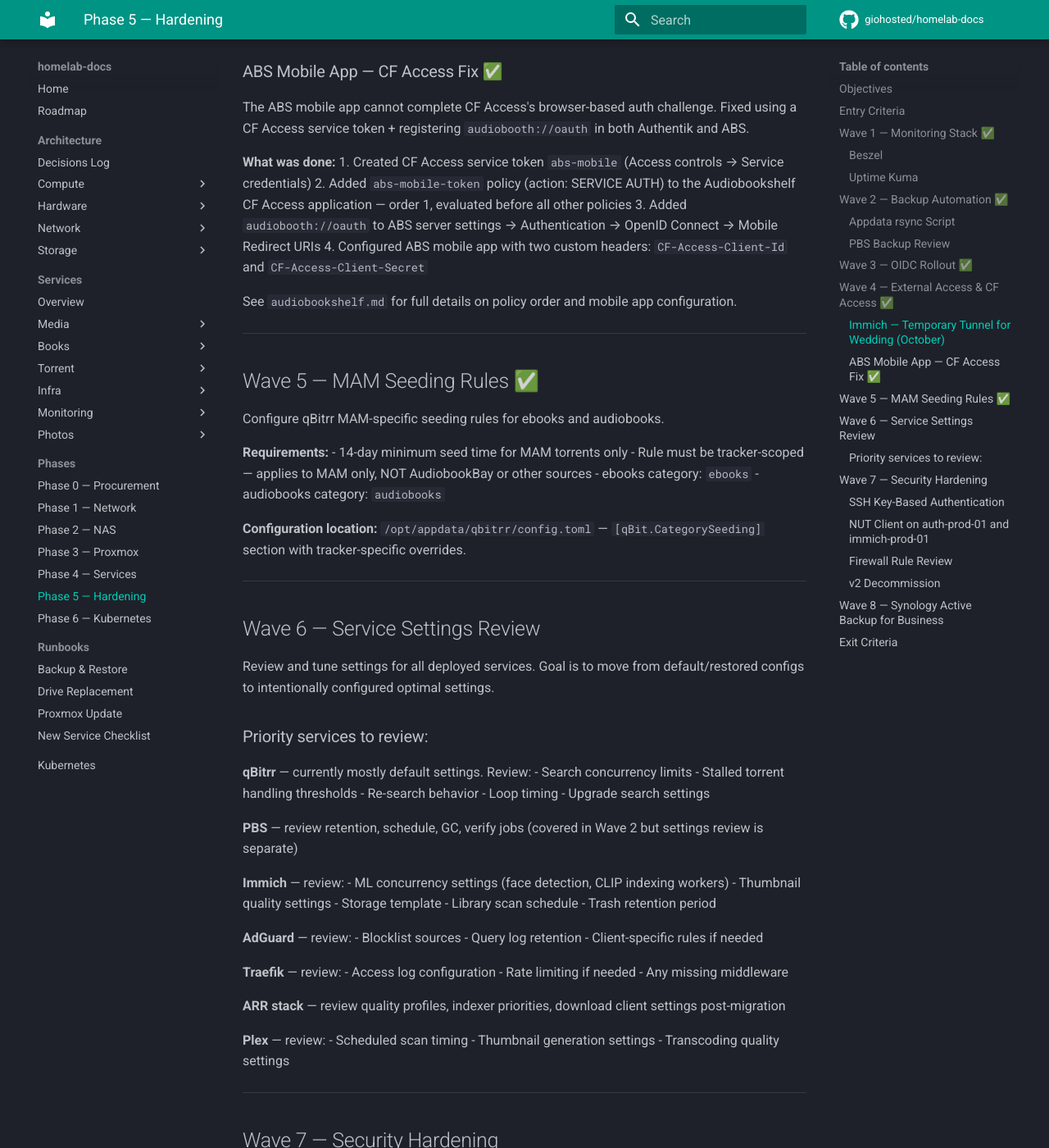
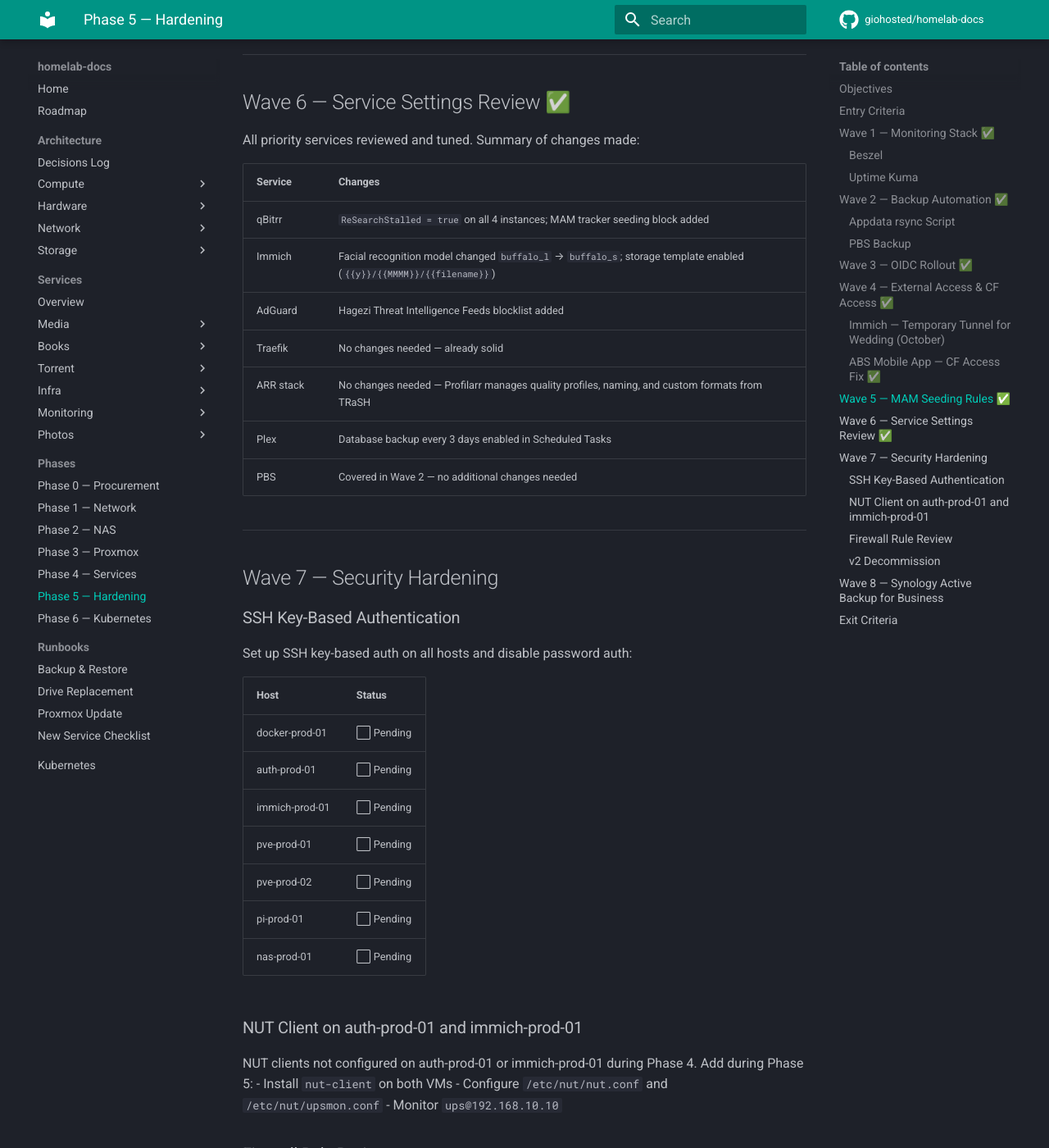
Before and after one commit to giohosted/homelab-docs, an MkDocs documentation site: the page built from docs/phases/phase-5-hardening.md, in a window 1280 px wide and 1400 px high, scrolled down 4414 px. Shown: the whole window at 82% size. Built offline with MkDocs 1.6.1 and Material for MkDocs 9.7.7, drawn with Linux system fonts in a browser that asks for light colours; comment, search, counter and statistics services are not loaded; some of the changed text lies outside the part shown.

Commit message:
updated phases/phase-5-hardening.md to reflect current state of phase 5

````diff
--- a/docs/phases/phase-5-hardening.md
+++ b/docs/phases/phase-5-hardening.md
@@ -25,9 +25,9 @@
 
 ### Beszel
 
-Deploy Beszel agent on all hosts — metrics server already running on pi-prod-01.
+Deployed Beszel agents on all 7 hosts — hub runs as a systemd binary service on pi-prod-01.
 
-**Hosts to deploy agents on:**
+**Hosts with agents:**
 - pve-prod-01
 - pve-prod-02
 - docker-prod-01
@@ -36,33 +36,18 @@
 - nas-prod-01
 - pi-prod-01 (local agent)
 
-**Prerequisite firewall rule (add before deploying):**
+**Firewall rule added:**
 - Source: VLAN 30 (192.168.30.0/24)
 - Destination: 192.168.10.20 TCP port 45876
 - Action: Allow
-- Reason: Beszel agents on VLAN 30 hosts must reach the Beszel server on VLAN 10
 
-**OIDC:** Configure Authentik OIDC for Beszel — requires `email_verified: true` custom scope.
+**OIDC:** Configured via Authentik — requires `email_verified: true` custom scope.
 
 ---
 
 ### Uptime Kuma
 
-Already running on pi-prod-01. Configure monitors for all v3 services:
-
-| Service | Monitor Type | URL/Host |
-|---------|-------------|---------|
-| Traefik | HTTP | `https://traefik.giohosted.com` |
-| Authentik | HTTP | `https://auth.giohosted.com` |
-| AdGuard primary | DNS | 192.168.30.10 |
-| AdGuard secondary | DNS | 192.168.30.15 |
-| docker-prod-01 | Ping | 192.168.30.11 |
-| auth-prod-01 | Ping | 192.168.30.13 |
-| immich-prod-01 | Ping | 192.168.30.14 |
-| pbs-prod-01 | Ping | 192.168.30.12 |
-| Plex | HTTP | `http://192.168.30.2:32400/web` |
-| Immich | HTTP | `https://photos.giohosted.com` |
-| Audiobookshelf | HTTP | `https://audiobooks.giohosted.com` |
+Running on pi-prod-01. 30 monitors configured (10 ping, 20 HTTP) covering all v3 hosts and services.
 
 ---
 
@@ -97,7 +82,7 @@
 
 ---
 
-### PBS Backup Review
+### PBS Backup
 
 PBS 4.1.4 on pbs-prod-01 (192.168.30.12). Datastore `nas-backups` mounted via NFS at `/mnt/backups/pbs` (NAS path: `/mnt/user/backups/pbs`).
 
@@ -115,26 +100,22 @@
 - Verify: every Saturday at 05:00
 
 **NAS share structure:**
-```
 /mnt/user/backups/
-├── pbs/          ← PBS datastore (owned by uid 34)
-├── appdata/      ← rsync appdata backups (owned by root)
-│   ├── docker-prod-01/
-│   ├── auth-prod-01/
-│   └── immich-prod-01/
-└── stacks/       ← rsync stacks backups (owned by root)
-    ├── docker-prod-01/
-    ├── auth-prod-01/
-    └── immich-prod-01/
-```
+├── pbs/ ← PBS datastore (owned by uid 34)
+├── appdata/ ← rsync appdata backups (owned by root)
+│ ├── docker-prod-01/
+│ ├── auth-prod-01/
+│ └── immich-prod-01/
+└── stacks/ ← rsync stacks backups (owned by root)
+├── docker-prod-01/
+├── auth-prod-01/
+└── immich-prod-01/
 
 > **Important:** PBS datastore must be scoped to `/mnt/backups/pbs` — not the share root `/mnt/backups`. PBS GC will fail with permission errors if it sees the `appdata` and `stacks` folders owned by root.
 
 ---
 
 ## Wave 3 — OIDC Rollout ✅
-
-Configure Authentik OIDC for remaining services that support it:
 
 | Service | Status | Notes |
 |---------|--------|-------|
@@ -153,11 +134,9 @@
 
 ### Immich — Temporary Tunnel for Wedding (October)
 
-Immich is LAN-only by default. Permanently exposing it externally is not needed — the tunnel route for `photos.giohosted.com` will be added temporarily the day before the wedding and removed a few days after.
+Immich is LAN-only by default. The tunnel route for `photos.giohosted.com` will be added temporarily the day before the wedding and removed a few days after. No CF Access policy — guests access the shared album directly via QR code, protected by Immich's built-in album password.
 
-**No CF Access policy** — guests access the shared album directly via QR code. Immich's built-in shared album password is the only gate.
-
-**Traefik file provider route** is already configured at `/opt/appdata/traefik/config/immich.yml` and verified working on LAN. No changes needed until October.
+**Traefik file provider route** already configured at `/opt/appdata/traefik/config/immich.yml` and verified working on LAN.
 
 **October checklist (day before wedding):**
 1. Cloudflare Zero Trust → Networks → Tunnels → homelab-v3 → Add public hostname:
@@ -171,13 +150,13 @@
 1. Remove the `photos.giohosted.com` route from the tunnel
 2. Immich returns to LAN-only
 
-> Immich server external domain is confirmed set to `https://photos.giohosted.com` in Administration → Server Settings.
+> Immich server external domain confirmed set to `https://photos.giohosted.com` in Administration → Server Settings.
 
 ---
 
 ### ABS Mobile App — CF Access Fix ✅
 
-The ABS mobile app cannot complete CF Access's browser-based auth challenge. Fixed using a CF Access service token + registering `audiobooth://oauth` in both Authentik and ABS.
+Fixed using a CF Access service token + registering `audiobooth://oauth` in both Authentik and ABS.
 
 **What was done:**
 1. Created CF Access service token `abs-mobile` (Access controls → Service credentials)
@@ -185,62 +164,35 @@
 3. Added `audiobooth://oauth` to ABS server settings → Authentication → OpenID Connect → Mobile Redirect URIs
 4. Configured ABS mobile app with two custom headers: `CF-Access-Client-Id` and `CF-Access-Client-Secret`
 
-See `audiobookshelf.md` for full details on policy order and mobile app configuration.
+See `audiobookshelf.md` for full details.
 
 ---
 
 ## Wave 5 — MAM Seeding Rules ✅
 
-Configure qBitrr MAM-specific seeding rules for ebooks and audiobooks.
+Configured qBitrr tracker-scoped seeding rules for MAM ebooks and audiobooks.
 
-**Requirements:**
-- 14-day minimum seed time for MAM torrents only
-- Rule must be tracker-scoped — applies to MAM only, NOT AudiobookBay or other sources
-- ebooks category: `ebooks`
-- audiobooks category: `audiobooks`
+**Rules applied:** 14-day minimum seed time, 1.0 minimum ratio, auto-remove on completion. Scoped to `myanonamouse.net` tracker only — AudiobookBay and other sources unaffected.
 
-**Configuration location:** `/opt/appdata/qbitrr/config.toml` — `[qBit.CategorySeeding]` section with tracker-specific overrides.
+**Configuration location:** `/opt/appdata/qbitrr/config.toml` — `[qBit.CategorySeeding.Trackers.myanonamouse]`
+
+See `qbitrr.md` for full configuration details.
 
 ---
 
-## Wave 6 — Service Settings Review
+## Wave 6 — Service Settings Review ✅
 
-Review and tune settings for all deployed services. Goal is to move from default/restored configs to intentionally configured optimal settings.
+All priority services reviewed and tuned. Summary of changes made:
 
-### Priority services to review:
-
-**qBitrr** — currently mostly default settings. Review:
-- Search concurrency limits
-- Stalled torrent handling thresholds
-- Re-search behavior
-- Loop timing
-- Upgrade search settings
-
-**PBS** — review retention, schedule, GC, verify jobs (covered in Wave 2 but settings review is separate)
-
-**Immich** — review:
-- ML concurrency settings (face detection, CLIP indexing workers)
-- Thumbnail quality settings
-- Storage template
-- Library scan schedule
-- Trash retention period
-
-**AdGuard** — review:
-- Blocklist sources
-- Query log retention
-- Client-specific rules if needed
-
-**Traefik** — review:
-- Access log configuration
-- Rate limiting if needed
-- Any missing middleware
-
-**ARR stack** — review quality profiles, indexer priorities, download client settings post-migration
-
-**Plex** — review:
-- Scheduled scan timing
-- Thumbnail generation settings
-- Transcoding quality settings
+| Service | Changes |
+|---------|---------|
+| qBitrr | `ReSearchStalled = true` on all 4 instances; MAM tracker seeding block added |
+| Immich | Facial recognition model changed `buffalo_l` → `buffalo_s`; storage template enabled (`{{y}}/{{MMMM}}/{{filename}}`) |
+| AdGuard | Hagezi Threat Intelligence Feeds blocklist added |
+| Traefik | No changes needed — already solid |
+| ARR stack | No changes needed — Profilarr manages quality profiles, naming, and custom formats from TRaSH |
+| Plex | Database backup every 3 days enabled in Scheduled Tasks |
+| PBS | Covered in Wave 2 — no additional changes needed |
 
 ---
 
@@ -269,7 +221,7 @@
 
 ### Firewall Rule Review
 
-Review all UDM-SE firewall rules — confirm no overly permissive rules remain from migration period. Add Beszel rule (VLAN 30 → 192.168.10.20 TCP 45876).
+Review all UDM-SE firewall rules — confirm no overly permissive rules remain from migration period.
 
 ### v2 Decommission
 
@@ -294,7 +246,7 @@
 - Retention: TBD
 
 **Additional items:**
-- Plex database backup — Plex runs directly on Unraid, not on docker-prod-01. Needs its own backup solution separate from the rsync scripts.
+- Plex database backup — Plex runs directly on Unraid. Needs its own backup solution separate from the rsync scripts.
 
 ---
 
@@ -308,7 +260,7 @@
 - ✅ Immich external access planned — temporary tunnel for wedding (October), no permanent exposure
 - ✅ ABS mobile app CF Access issue resolved — service token + `audiobooth://oauth` redirect URI
 - ✅ MAM seeding rules configured in qBitrr
-- ⬜ Service settings review complete for all priority services
+- ✅ Service settings review complete for all priority services
 - ⬜ SSH key-based auth on all hosts
 - ⬜ NUT clients on auth-prod-01 and immich-prod-01
 - ⬜ v2 infrastructure decommissioned
````
Also changed, not shown: other parts of docs/phases/phase-5-hardening.md (+1 -1 lines).
